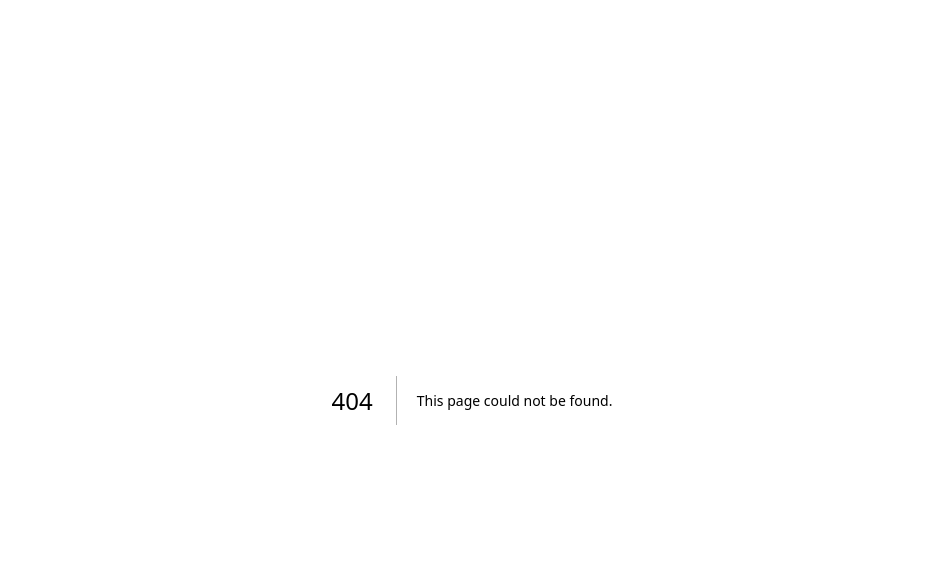
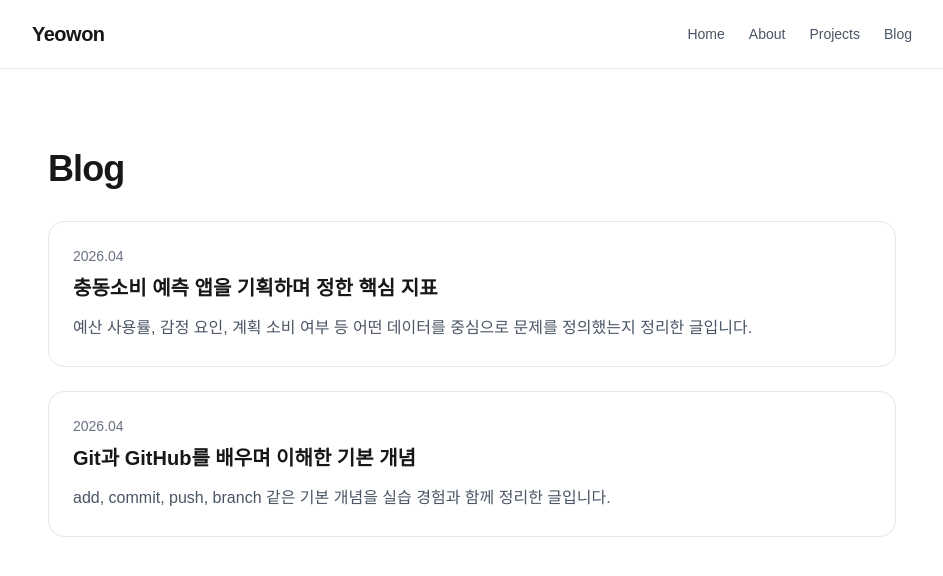
Before and after one commit to yeowon083/my-portfolio-blog, a Next.js app: page /blog in a window 1280 px wide. Before the commit this address had no page. Shown: the top 576 px of the page, without its empty margins (168-1111 px from the left). Built offline with nearby package versions, Linux system fonts and the light colour scheme.

Commit message:
Initial portfolio blog setup

```diff
--- /dev/null
+++ b/app/about/page.tsx
@@ -0,0 +1,22 @@
+export default function AboutPage() {
+  return (
+    <main className="max-w-4xl mx-auto px-6 py-20">
+      <h1 className="text-4xl font-bold tracking-tight mb-8">About</h1>
+
+      <div className="max-w-2xl text-gray-700 leading-8 space-y-5">
+        <p>
+          안녕하세요. 빅데이터와 인공지능을 공부하며, AI 기술을 활용한 서비스
+          기획과 제품 개발에 관심을 가지고 있습니다.
+        </p>
+        <p>
+          데이터를 바탕으로 문제를 이해하고, 사용자가 실제로 필요로 하는
+          기능과 경험을 만드는 과정에 흥미를 느낍니다.
+        </p>
+        <p>
+          이 블로그에는 프로젝트 진행 과정, 기술 학습 기록, 그리고 시행착오를
+          통해 배운 점들을 정리하고 있습니다.
+        </p>
+      </div>
+    </main>
+  );
+}
--- /dev/null
+++ b/app/blog/page.tsx
@@ -0,0 +1,31 @@
+export default function BlogPage() {
+  return (
+    <main className="max-w-4xl mx-auto px-6 py-20">
+      <h1 className="text-4xl font-bold tracking-tight mb-8">Blog</h1>
+
+      <div className="space-y-6">
+        <article className="rounded-2xl border border-gray-200 p-6">
+          <p className="text-sm text-gray-500 mb-2">2026.04</p>
+          <h2 className="text-xl font-semibold mb-3">
+            충동소비 예측 앱을 기획하며 정한 핵심 지표
+          </h2>
+          <p className="text-gray-600 leading-7">
+            예산 사용률, 감정 요인, 계획 소비 여부 등 어떤 데이터를 중심으로
+            문제를 정의했는지 정리한 글입니다.
+          </p>
+        </article>
+
+        <article className="rounded-2xl border border-gray-200 p-6">
+          <p className="text-sm text-gray-500 mb-2">2026.04</p>
+          <h2 className="text-xl font-semibold mb-3">
+            Git과 GitHub를 배우며 이해한 기본 개념
+          </h2>
+          <p className="text-gray-600 leading-7">
+            add, commit, push, branch 같은 기본 개념을 실습 경험과 함께 정리한
+            글입니다.
+          </p>
+        </article>
+      </div>
+    </main>
+  );
+}
--- a/app/layout.tsx
+++ b/app/layout.tsx
@@ -1,20 +1,9 @@
-import type { Metadata } from "next";
-import { Geist, Geist_Mono } from "next/font/google";
 import "./globals.css";
+import Link from "next/link";
 
-const geistSans = Geist({
-  variable: "--font-geist-sans",
-  subsets: ["latin"],
-});
-
-const geistMono = Geist_Mono({
-  variable: "--font-geist-mono",
-  subsets: ["latin"],
-});
-
-export const metadata: Metadata = {
-  title: "Create Next App",
-  description: "Generated by create next app",
+export const metadata = {
+  title: "Yeowon Portfolio Blog",
+  description: "AI와 데이터를 활용한 프로젝트와 기술 기록",
 };
 
 export default function RootLayout({
@@ -23,11 +12,36 @@ export default function RootLayout({
   children: React.ReactNode;
 }>) {
   return (
-    <html
-      lang="en"
-      className={`${geistSans.variable} ${geistMono.variable} h-full antialiased`}
-    >
-      <body className="min-h-full flex flex-col">{children}</body>
+    <html lang="ko">
+      <body className="bg-white text-gray-900">
+        <header className="border-b border-gray-200">
+          <nav className="max-w-4xl mx-auto flex items-center justify-between px-2 py-5">
+            <Link
+              href="/"
+              className="text-xl font-bold tracking-tight transition hover:opacity-70"
+            >
+              Yeowon
+            </Link>
+
+            <div className="flex items-center gap-6 text-sm font-medium text-gray-600">
+              <Link href="/" className="transition hover:text-black">
+                Home
+              </Link>
+              <Link href="/about" className="transition hover:text-black">
+                About
+              </Link>
+              <Link href="/projects" className="transition hover:text-black">
+                Projects
+              </Link>
+              <Link href="/blog" className="transition hover:text-black">
+                Blog
+              </Link>
+            </div>
+          </nav>
+        </header>
+
+        <main>{children}</main>
+      </body>
     </html>
   );
 }
--- a/app/page.tsx
+++ b/app/page.tsx
@@ -1,65 +1,41 @@
-import Image from "next/image";
+import Link from "next/link";
 
-export default function Home() {
+export default function HomePage() {
   return (
-    <div className="flex flex-col flex-1 items-center justify-center bg-zinc-50 font-sans dark:bg-black">
-      <main className="flex flex-1 w-full max-w-3xl flex-col items-center justify-between py-32 px-16 bg-white dark:bg-black sm:items-start">
-        <Image
-          className="dark:invert"
-          src="/next.svg"
-          alt="Next.js logo"
-          width={100}
-          height={20}
-          priority
-        />
-        <div className="flex flex-col items-center gap-6 text-center sm:items-start sm:text-left">
-          <h1 className="max-w-xs text-3xl font-semibold leading-10 tracking-tight text-black dark:text-zinc-50">
-            To get started, edit the page.tsx file.
-          </h1>
-          <p className="max-w-md text-lg leading-8 text-zinc-600 dark:text-zinc-400">
-            Looking for a starting point or more instructions? Head over to{" "}
-            <a
-              href="https://vercel.com/templates?framework=next.js&utm_source=create-next-app&utm_medium=appdir-template-tw&utm_campaign=create-next-app"
-              className="font-medium text-zinc-950 dark:text-zinc-50"
-            >
-              Templates
-            </a>{" "}
-            or the{" "}
-            <a
-              href="https://nextjs.org/learn?utm_source=create-next-app&utm_medium=appdir-template-tw&utm_campaign=create-next-app"
-              className="font-medium text-zinc-950 dark:text-zinc-50"
-            >
-              Learning
-            </a>{" "}
-            center.
-          </p>
+    <main className="min-h-[calc(100vh-81px)] flex items-center">
+      <section className="max-w-4xl mx-auto w-full px-6 py-20">
+        <p className="text-sm font-semibold tracking-[0.2em] text-gray-500 uppercase mb-4">
+          Portfolio Blog
+        </p>
+
+        <h1 className="text-5xl md:text-6xl font-bold tracking-tight leading-tight mb-6">
+          AI와 데이터를 활용한
+          <br />
+          프로젝트와 기록의 공간
+        </h1>
+
+        <p className="text-lg text-gray-600 leading-8 max-w-2xl mb-10">
+          서비스 기획, AI 프로젝트, 기술 학습 과정과 시행착오를 차근차근
+          정리합니다. 만들면서 배우고, 배우면서 더 나은 경험을 고민하는
+          과정을 담고 있습니다.
+        </p>
+
+        <div className="flex flex-wrap gap-4">
+          <Link
+            href="/projects"
+            className="inline-flex items-center rounded-full bg-black px-6 py-3 text-sm font-semibold text-white transition hover:opacity-85"
+          >
+            프로젝트 보기
+          </Link>
+
+          <Link
+            href="/blog"
+            className="inline-flex items-center rounded-full border border-gray-300 px-6 py-3 text-sm font-semibold text-gray-800 transition hover:bg-gray-100"
+          >
+            블로그 글 보기
+          </Link>
         </div>
-        <div className="flex flex-col gap-4 text-base font-medium sm:flex-row">
-          <a
-            className="flex h-12 w-full items-center justify-center gap-2 rounded-full bg-foreground px-5 text-background transition-colors hover:bg-[#383838] dark:hover:bg-[#ccc] md:w-[158px]"
-            href="https://vercel.com/new?utm_source=create-next-app&utm_medium=appdir-template-tw&utm_campaign=create-next-app"
-            target="_blank"
-            rel="noopener noreferrer"
-          >
-            <Image
-              className="dark:invert"
-              src="/vercel.svg"
-              alt="Vercel logomark"
-              width={16}
-              height={16}
-            />
-            Deploy Now
-          </a>
-          <a
-            className="flex h-12 w-full items-center justify-center rounded-full border border-solid border-black/[.08] px-5 transition-colors hover:border-transparent hover:bg-black/[.04] dark:border-white/[.145] dark:hover:bg-[#1a1a1a] md:w-[158px]"
-            href="https://nextjs.org/docs?utm_source=create-next-app&utm_medium=appdir-template-tw&utm_campaign=create-next-app"
-            target="_blank"
-            rel="noopener noreferrer"
-          >
-            Documentation
-          </a>
-        </div>
-      </main>
-    </div>
+      </section>
+    </main>
   );
 }
--- /dev/null
+++ b/app/projects/page.tsx
@@ -0,0 +1,26 @@
+export default function ProjectsPage() {
+  return (
+    <main className="max-w-4xl mx-auto px-6 py-20">
+      <h1 className="text-4xl font-bold tracking-tight mb-8">Projects</h1>
+
+      <div className="grid gap-6 md:grid-cols-2">
+        <article className="rounded-2xl border border-gray-200 p-6">
+          <h2 className="text-xl font-semibold mb-3">충동소비 예측 앱</h2>
+          <p className="text-gray-600 leading-7">
+            소비 데이터를 바탕으로 충동 소비 가능성을 예측하고, 사용자가 자신의
+            소비 패턴을 더 쉽게 기록하고 돌아볼 수 있도록 돕는 앱을 기획하고
+            있습니다.
+          </p>
+        </article>
+
+        <article className="rounded-2xl border border-gray-200 p-6">
+          <h2 className="text-xl font-semibold mb-3">준비 중인 다음 프로젝트</h2>
+          <p className="text-gray-600 leading-7">
+            현재 새로운 프로젝트를 기획 중이며, 문제 정의와 방향을 정리한 뒤
+            이곳에 업데이트할 예정입니다.
+          </p>
+        </article>
+      </div>
+    </main>
+  );
+}
```
